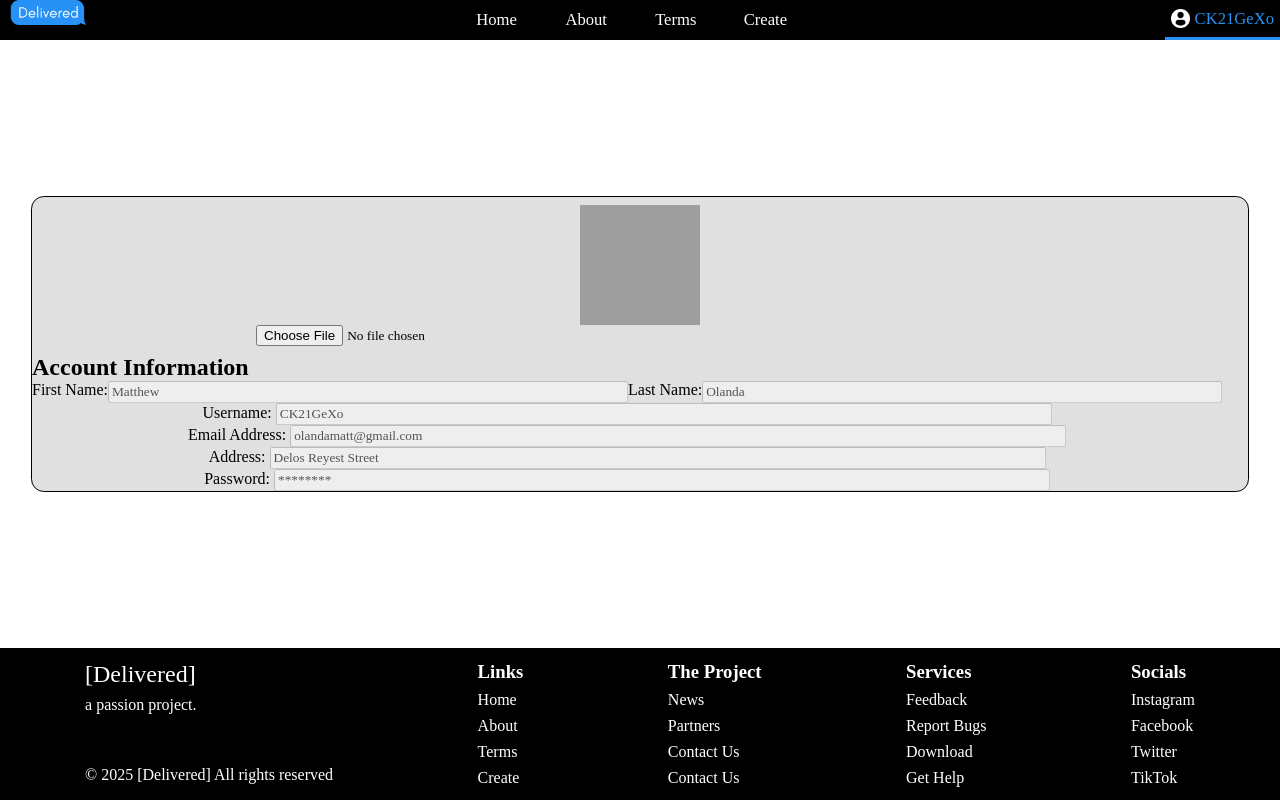
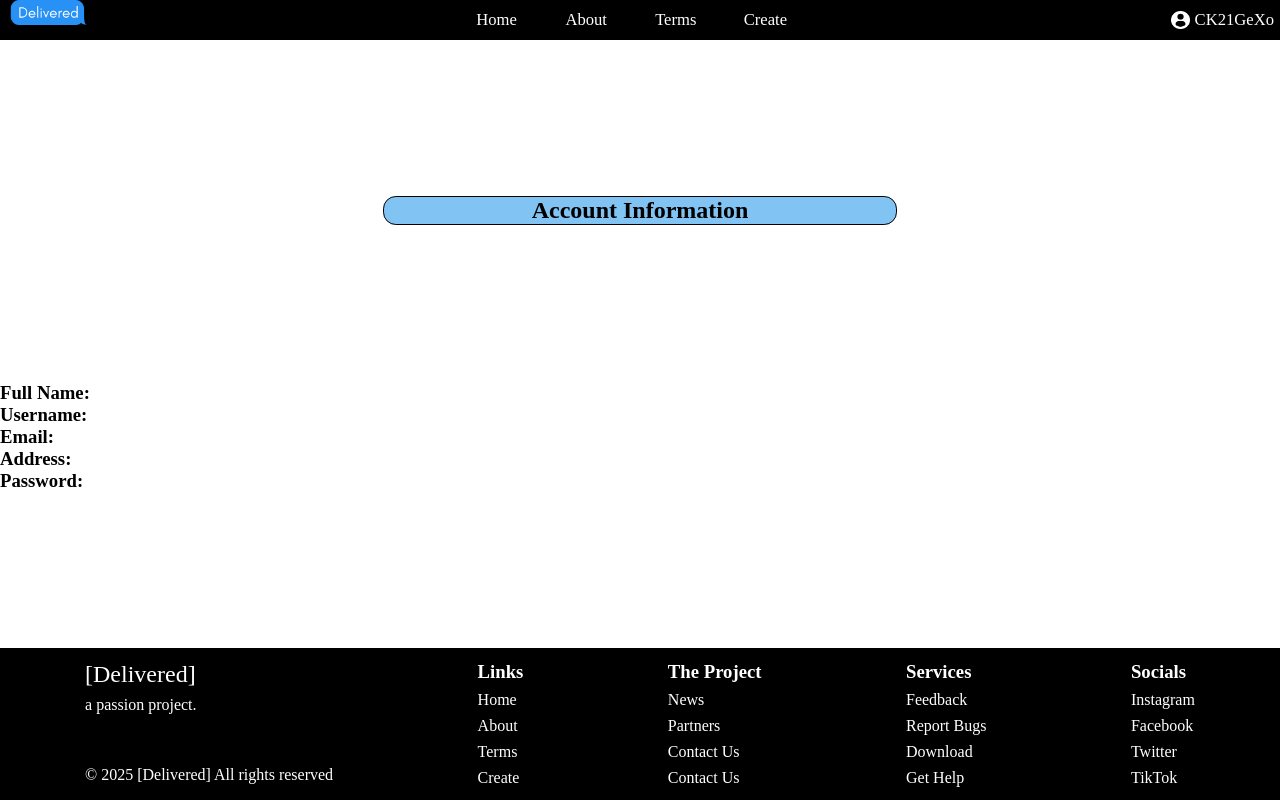
Before and after one commit to JohnLansigan/Delivered, a PHP site: page /account.php in a window 1280 px wide. Run offline with PHP 8.4, Linux system fonts and the light colour scheme; a user stored in the database is signed in; some web fonts are replaced; grey boxes are pictures that could not be loaded.

Commit message:
account page update

```diff
--- a/account.css
+++ b/account.css
@@ -3,58 +3,17 @@
     height: 100vh;
 }
 
-.dropdown
-{
-    border-bottom: .3vw #2791f5 solid;
-    height: 90%;
-}
-
-.dropdown-button
-{
-    color: #2791f5;
-}
-
-#accountPanel{
+#accountInfo{
     border-style: solid;
     border-color: black;
     border-radius: 1vw;
     border-width: thin;
-    background-color: #e1e0e0;
-    width: 95vw;
-    display: flex;
-    flex-direction: column;
-    align-items: baseline;
+    background-color: #81c4f4;
+    width: 20vw;
+
 }
 
-#accountPicture {
-    display: flex;
-    flex-direction: column;
-    align-items: center;
-    justify-content: center;
-    margin-bottom: 1vh;
-    margin-top: 1vh;
-    width: 100%;
+#accountInfo{
+    width: 40vw;
+    text-align: left;
 }
-
-input[type=file]{
-    width: 0vw;
-}
-
-#accountPicture img{
-    width: 120px;
-    height:120px;
-}
-
-#accountPanel input{
-    width: 60vw;
-}
-
-#accountPanel #fname, #accountPanel #lname{
-    width: 40vw;
-}
-
-#accountName {
-    display: flex;
-    flex-direction: row;
-    justify-content: space-between;
-}
--- a/account.php
+++ b/account.php
@@ -36,39 +36,21 @@
     </div>
 
     <Center>
-        <div id="accountPanel">
-            <div id="accountPicture">
-                <img class="profile-picture" id="profile-picture-display" src="<?php echo isset($_SESSION['profile_picture']) ? $_SESSION['profile_picture'] : 'profile.png'; ?>" alt="Profile Picture">
+        <div id="accountInfo">
 
-                <input type="file" id="profile-picture-display">
+            <h2><center>Account Information</center></h2>
+    <!--fname lname username email address passsword -->
+    </Center>
+                <div id = "accountText">
+                <p id ="accountText"><h3>Full Name: <h3> <p></p>
+                <h3>Username: <h3> <p></p>
+                <h3>Email: <h3> <p></p>
+                <h3>Address: <h3> <p></p>
+                <h3>Password: <h3> <p></p></p>
+    </div>
+    </div>
 
-            </div>
-            <h2>Account Information</h2>
-            <div id="accountInfo">
-                <div id="accountName">
-                    <label for="fname">First Name:</label>
-                    <input type="text" id="fname" disabled value="<?php echo isset($_SESSION['fname']) ? htmlspecialchars($_SESSION['fname']) : ''; ?>"><br>
 
-                    <label for="lname">Last Name:</label>
-                    <input type="text" id="lname" disabled value="<?php echo isset($_SESSION['lname']) ? htmlspecialchars($_SESSION['lname']) : ''; ?>"><br>
-                </div>
-
-                    <label for="username">Username:</label>
-                    <input type="text" id="username" disabled value="<?php echo isset($_SESSION['username']) ? htmlspecialchars($_SESSION['username']) : ''; ?>"><br>
-
-                    <label for="email">Email Address:</label>
-                    <input type="text" id="email" disabled value="<?php echo isset($_SESSION['email']) ? htmlspecialchars($_SESSION['email']) : ''; ?>"><br>
-
-                    <label for="address">Address:</label>
-                    <input type="text" id="address" disabled value="<?php echo isset($_SESSION['address']) ? htmlspecialchars($_SESSION['address']) : ''; ?>"><br>
-
-                    <label for="password">Password:</label>
-                    <input type="text" id="password" disabled value="********"><br>
-            </div>
-
-    </Center>
-
-    </div>
 
     <div id='footer-container'>
         <div>
```
